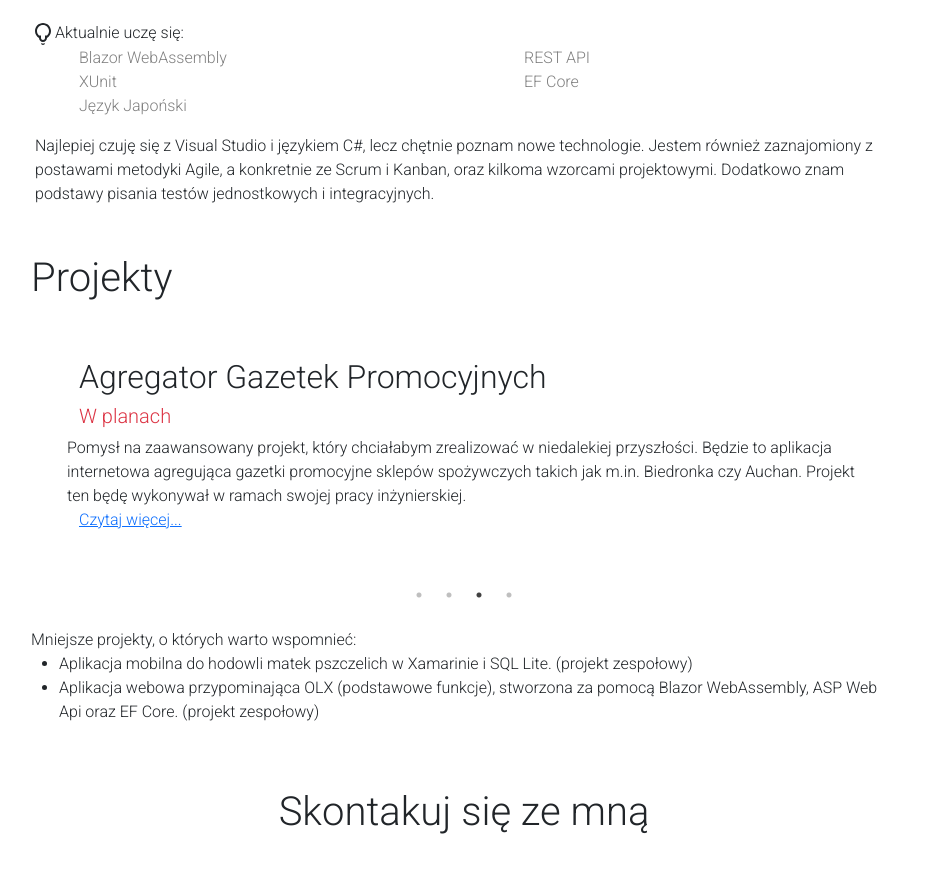
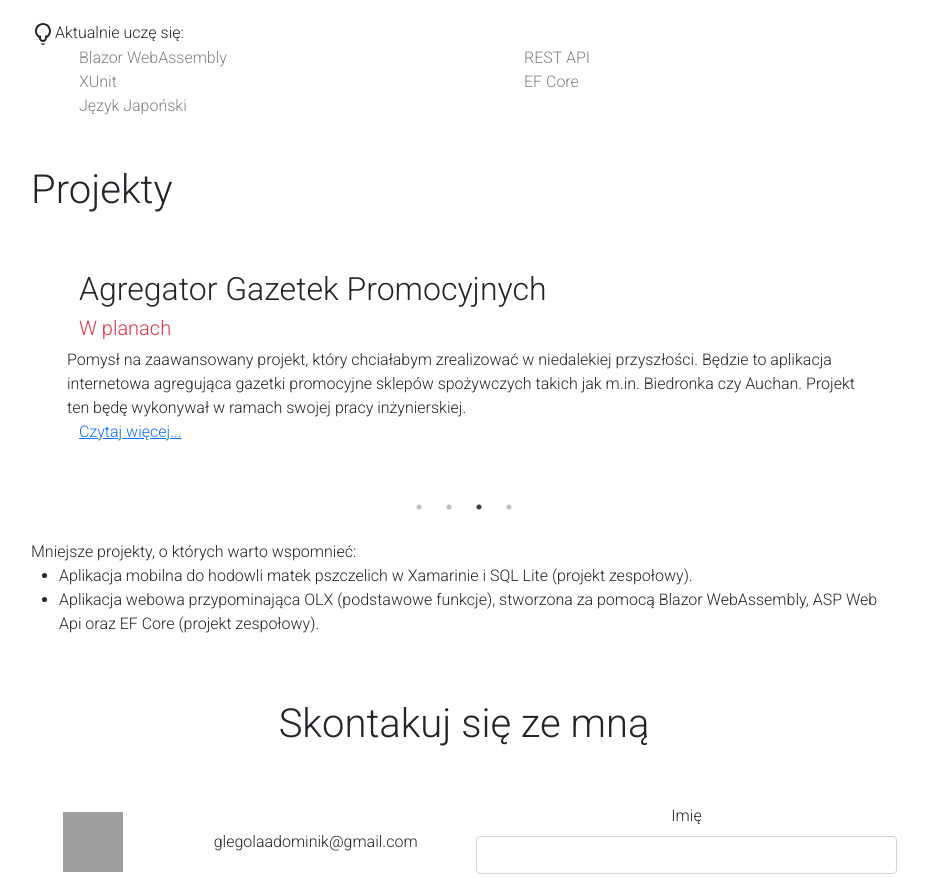
Before and after one commit to Vixena23/PortfolioDG, a React (Create React App) app in the folder client/: page / in a window 1280 px wide. Shown: the part 1520-2398 px from the top of the page, without its empty margins (301-1229 px from the left). Built offline with nearby package versions, Linux system fonts and the light colour scheme; grey boxes are pictures that could not be loaded; some icons are missing.

Commit message:
hot_fix_v9

```diff
--- a/client/public/assets/local/en/translation.json
+++ b/client/public/assets/local/en/translation.json
@@ -139,13 +139,14 @@
     },
     "project4": {
       "header": "Portfolio",
-      "desc": "The project using Node.js - Express and React. This is the application you are currently on, I tried to write as much functionality as possible from scratch. The project was to create a fairly neat portfolio to advertise myself to future employers. It is a pre-finished project, which means that I will still want to come back to it and improve it (if only to refactor the code).",      "in_progress": "Pre-finished",
+      "desc": "The project was to create a personal portfolio. The application was created using Node.js - Express and React, is in progress and will be modified on an ongoing basis.",
+      "in_progress": "Pre-finished",
       "link": "https://github.com/Vixena23/PortfolioDG"
     },
     "small_projects":{
       "desc": "Smaller projects worth mentioning",
-      "1": "A mobile application for raising bee queens in Xamarin and SQL Lite. (team project)",
-      "2": "An OLX-like web application (basic functions), developed using Blazor WebAssembly, ASP Web Api and EF Core. (team project)"
+      "1": "A mobile application for raising bee queens in Xamarin and SQL Lite (team project).",
+      "2": "An OLX-like web application (basic functions), developed using Blazor WebAssembly, ASP Web Api and EF Core (team project)."
     }
 
   }
--- a/client/public/assets/local/pl/translation.json
+++ b/client/public/assets/local/pl/translation.json
@@ -96,7 +96,7 @@
           "10":"Kanban",
           "11":" oraz kilkoma wzorcami projektowymi. Dodatkowo znam podstawy pisania testów jednostkowych i integracyjnych."
         },
-        "second": "Interesuje się sztukami walki parterowymi oraz kulturą krajów wschodniej Azji. W wolnych chwilach najchętniej trenuję BJJ, czytam książki oraz słucham podcastów.",
+        "second": "Interesuję się sztukami walki parterowymi oraz kulturą krajów wschodniej Azji. W wolnych chwilach najchętniej trenuję BJJ, czytam książki oraz słucham podcastów.",
         "third": ""
       }
     },
@@ -128,7 +128,7 @@
     },
     "project2": {
       "header": "Pasjans Klondike",
-      "desc": "Mój pierwszy projekt zespołowy w którym wzięło udział około 20 osób, podzielonych na dwa podzespoły: developerów i testerów. Projekt umożliwia grę w pasjansa online z innymi użytkownikami. Została stworzona przy pomocy Node.JS oraz React.JS. W tym projekcie byłem odpowiedzialny za konto użytkownika oraz niektóre animacje. ",
+      "desc": "Mój pierwszy projekt zespołowy w którym wzięło udział około 20 osób, podzielonych na dwa podzespoły: developerów i testerów. Projekt umożliwia grę w pasjansa online z innymi użytkownikami. Gra została stworzona przy pomocy Node.JS oraz React.JS. W tym projekcie byłem odpowiedzialny za konto użytkownika oraz niektóre animacje. ",
       "in_progress": "Skończony",
       "link": "https://github.com/PasjansProjektIO"
     },
@@ -140,14 +140,14 @@
     },
     "project4": {
       "header": "Portfolio",
-      "desc": "Projekt przy wykorzystaniu Node.js - Express oraz React. Jest to aplikacja na której się aktualnie znajdujesz, starałem się możliwie jak najwięcej funkcjonalności pisać od początku. Projekt zakładał stworzenie w miarę schludnego portfolio w celu reklamowania siebie przyszłym pracodawcom. Jest to projekt wstępnie skończony, co oznacza, że będę chciał jeszcze do niego wrócić i go poprawić (chociażby zrefaktorować kod).",
+      "desc": "Projekt zakładał stworzenie osobistego portfolio. Aplikacja powstała przy wykorzystaniu Node.js - Express oraz React, jest w trakcie realizacji i będzie na bieżąco modyfikowana.",
       "in_progress": "Wstępnie skończone",
       "link": "https://github.com/Vixena23/PortfolioDG"
     },
     "small_projects":{
       "desc": "Mniejsze projekty, o których warto wspomnieć:",
-      "1": "Aplikacja mobilna do hodowli matek pszczelich w Xamarinie i SQL Lite. (projekt zespołowy)",
-      "2": "Aplikacja webowa przypominająca OLX (podstawowe funkcje), stworzona za pomocą Blazor WebAssembly, ASP Web Api oraz EF Core. (projekt zespołowy)"
+      "1": "Aplikacja mobilna do hodowli matek pszczelich w Xamarinie i SQL Lite (projekt zespołowy).",
+      "2": "Aplikacja webowa przypominająca OLX (podstawowe funkcje), stworzona za pomocą Blazor WebAssembly, ASP Web Api oraz EF Core (projekt zespołowy)."
     }
 
   }
--- a/client/src/Components/Technology.js
+++ b/client/src/Components/Technology.js
@@ -175,10 +175,7 @@ const Technology = (props) => {
                 </div>
 
               </div>
-              <div className="col m-3 mb-0">
-                <div className="row"> {t('tech.desc')}</div>
-                <div className="row">{t('tech.known')}</div>
-              </div>
+
 
 
 
```
